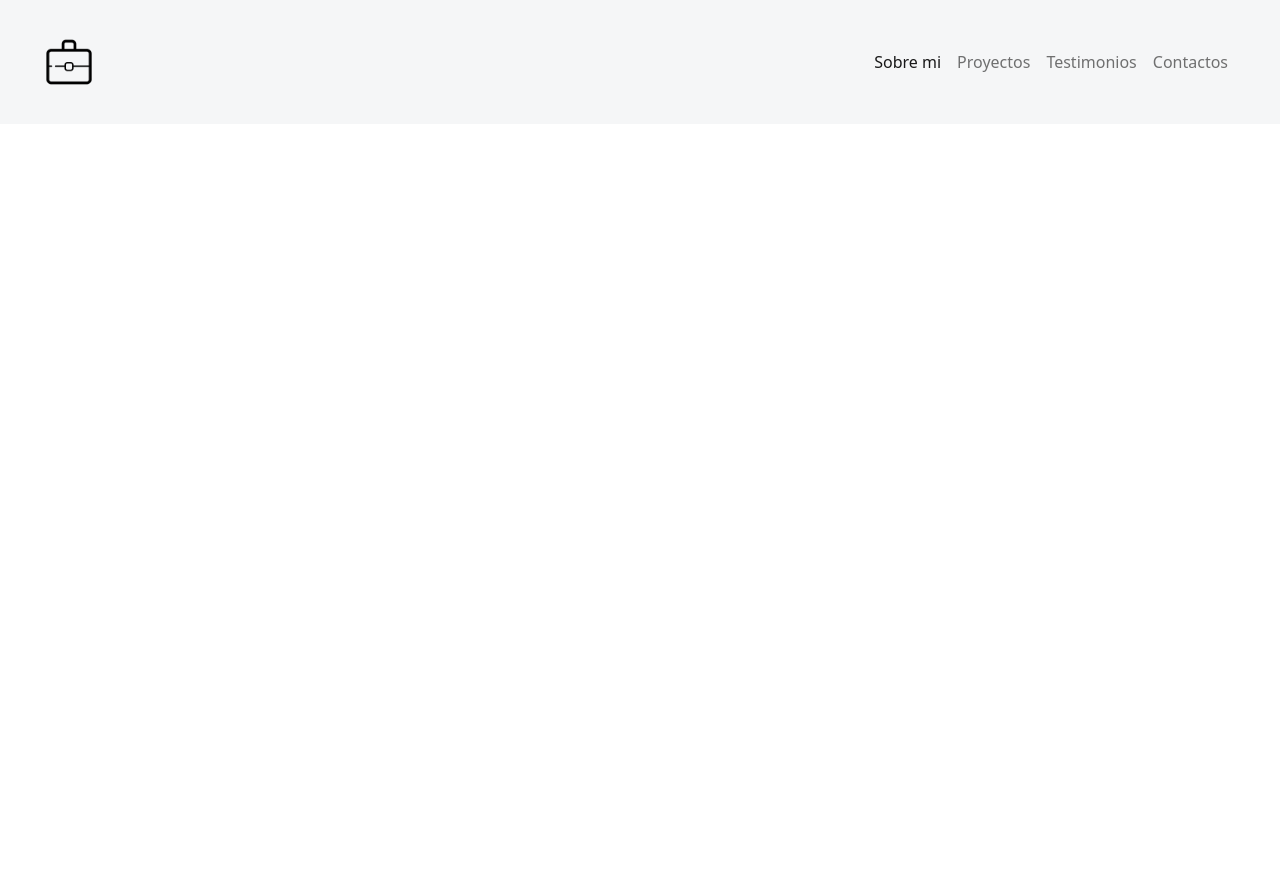
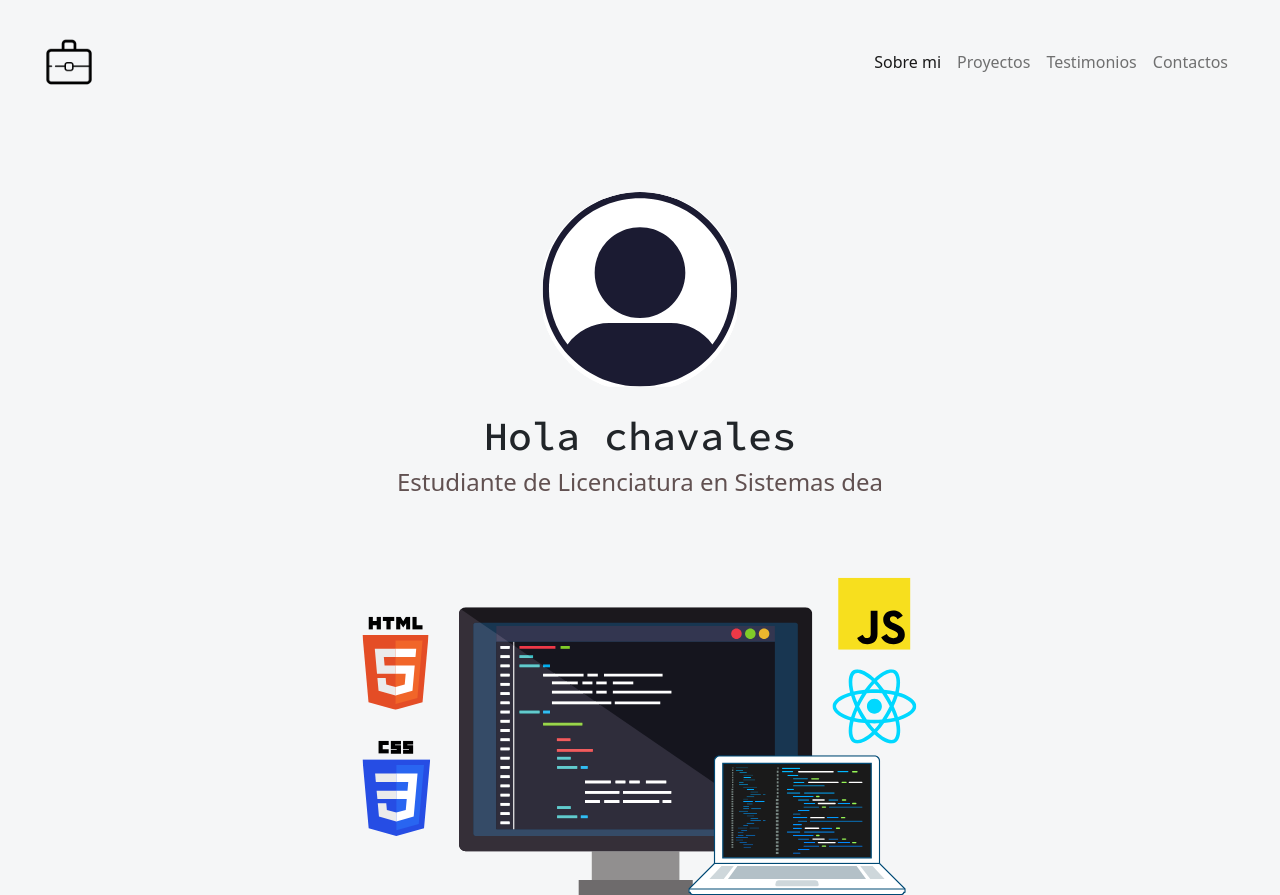
Before and after one commit to AlejooGz/AlejooGz.github.io, a plain HTML site: page index.html in a window 1280 px wide. Before the commit the page ends 800 px from the top, so only its background shows below. Drawn offline with nearby package versions, Linux system fonts and the light colour scheme.

Commit message:
seccion hero

```diff
--- a/index.html
+++ b/index.html
@@ -14,6 +14,10 @@
         <link href="https://cdn.jsdelivr.net/npm/bootstrap@5.0.2/dist/css/bootstrap.min.css" rel="stylesheet" integrity="sha384-EVSTQN3/azprG1Anm3QDgpJLIm9Nao0Yz1ztcQTwFspd3yD65VohhpuuCOmLASjC" crossorigin="anonymous">
         <!--CSS-->
         <link href="style.css" rel="stylesheet">
+        <!--Google Fonts-->
+        <link rel="preconnect" href="https://fonts.googleapis.com">
+        <link rel="preconnect" href="https://fonts.gstatic.com" crossorigin>
+        <link href="https://fonts.googleapis.com/css2?family=Source+Code+Pro:wght@500&display=swap" rel="stylesheet">
     </head>
     <body>
         <!--Barra de Navegacion-->
@@ -42,7 +46,20 @@
                 </ul>
               </div>
             </div>
-          </nav>
+        </nav>
+
+        <!--Seccion Hero-->
+        <section class="hero align-items-stretch">
+          <div class="hero-principal flex-colum justify-content-center">
+            <img class="hero-developer-image" src="images\developer-image.svg" alt="Fotito piola">
+            <h1>Hola chavales</h1>
+            <h2>Estudiante de Licenciatura en Sistemas dea</h2>
+          </div>
+          <div class="hero-inferior">
+            <img class="hero-inferior-image img-fluid" src="images/hero-inferior.svg" alt="Monitor, logos">
+          </div>
+        </section>
+
         <!--JS-->
         <script src="https://cdn.jsdelivr.net/npm/bootstrap@5.0.2/dist/js/bootstrap.bundle.min.js" integrity="sha384-MrcW6ZMFYlzcLA8Nl+NtUVF0sA7MsXsP1UyJoMp4YLEuNSfAP+JcXn/tWtIaxVXM" crossorigin="anonymous"></script>
     </body>
--- a/style.css
+++ b/style.css
@@ -9,3 +9,55 @@
     align-items: center;
     justify-content: space-between;
 }
+
+/*Estilos Generales*/
+
+section {
+    display: flex;
+    flex-direction: column;
+    align-items: center;
+    justify-content: center;
+}
+
+h1 {
+    font-size: 2.5rem;
+    font-family: 'Source Code Pro', monospace;
+}
+
+/* Seccion Hero */
+
+.hero {
+    background-color: #f5f6f7;
+    min-height: 450px;
+    text-align: center;
+}
+
+.hero-principal {
+    padding: 3rem;
+}
+
+.hero-developer-image {
+    width: 200px;
+    height: 200px;
+    border-radius: 50%;
+    margin: 20px;
+}
+
+.hero-principal h2 {
+    font-size: 1.5rem;
+    color: #615151;
+}
+
+/* Adaptable(Responsivo) */
+
+@media screen and (max-width: 767px ) {
+    .navbar-brand {
+        display: none;
+    }
+}
+
+@media screen and (min-width: 700px) {
+    .hero-inferior-image {
+        max-width: 600px;
+    }
+}
```
Also changed, not shown: images/developer-image.svg (added), images/hero-inferior.svg (added).
